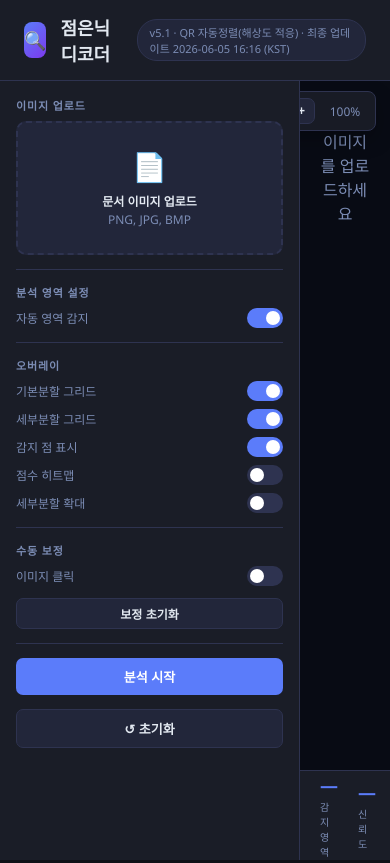
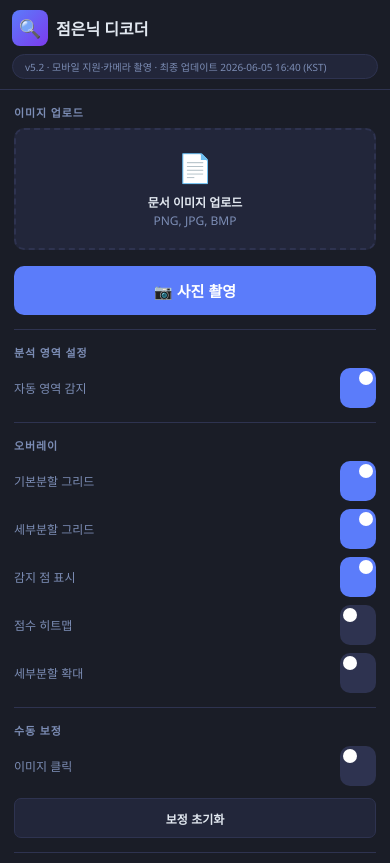
Before and after one commit to Killerb-ai/dot-decoder, a plain HTML site: page index.html in a window 390 px wide. Shown: the top 863 px of the page. Drawn offline with Linux system fonts and the light colour scheme.

Commit message:
v5.2: 모바일 반응형 + 카메라 촬영 버튼
- @media 반응형: 좁은 화면에서 패널 세로 스택, 터치타깃 확대, 헤더/캔버스 조정
- 모바일 전용 '사진 촬영' 버튼(capture=environment, 후면카메라) 추가 → 업로드 대신 카메라 사용
- viewport 기존 존재. 데스크톱 레이아웃·QR자동 디코딩 회귀 없음(22602270 유지)

```diff
--- a/index.html
+++ b/index.html
@@ -416,6 +416,48 @@
       font-size: 11px; color: var(--muted);
       padding: 4px 0;
     }
+
+    /* ── 카메라 촬영 버튼 (모바일) ── */
+    #cameraInput { display: none; }
+    .camera-btn {
+      display: none;               /* 데스크톱 숨김, 모바일 표시 */
+      width: 100%;
+      margin-top: 8px;
+      padding: 14px 12px;
+      border: none; border-radius: var(--radius);
+      background: var(--accent); color: #fff;
+      font-size: 15px; font-weight: 700; cursor: pointer;
+      align-items: center; justify-content: center; gap: 8px;
+      -webkit-tap-highlight-color: transparent;
+    }
+    .camera-btn:active { filter: brightness(0.92); }
+
+    /* ── 모바일 반응형 (≤768px) ── */
+    @media (max-width: 768px) {
+      .header { flex-wrap: wrap; padding: 10px 12px; height: auto; gap: 8px; }
+      .header-badge { font-size: 10px; order: 3; width: 100%; white-space: normal; }
+      .main { flex-direction: column; height: auto; min-height: calc(100vh - 65px); overflow: visible; }
+      .panel-left {
+        width: 100%; min-width: 0; max-width: 100%;
+        border-right: none; border-bottom: 1px solid var(--border);
+        overflow-y: visible; padding: 14px;
+      }
+      .panel-right { min-height: 60vh; }
+      .canvas-area { min-height: 320px; padding: 44px 8px 8px; }
+      .camera-btn { display: flex; }            /* 모바일에서 노출 */
+      .upload-zone { padding: 18px 10px; }
+      .region-fields { grid-template-columns: 1fr 1fr; }
+      .stats-row, .stat { font-size: 12px; }
+      /* 터치 타깃 키우기 */
+      .btn, .toggle, select, input[type=number] { min-height: 40px; }
+      .zoom-toolbar { top: 8px; right: 8px; }
+    }
+    /* 아주 좁은 화면 */
+    @media (max-width: 420px) {
+      .header-title { font-size: 16px; }
+      .canvas-area { min-height: 260px; }
+    }
+
   </style>
 </head>
 <body>
@@ -426,7 +468,7 @@
   <div>
     <div class="header-title">점은닉 디코더</div>
   </div>
-  <div class="header-badge">v5.1 · QR 자동정렬(해상도 적응) · 최종 업데이트 2026-06-05 16:16 (KST)</div>
+  <div class="header-badge">v5.2 · 모바일 지원·카메라 촬영 · 최종 업데이트 2026-06-05 16:40 (KST)</div>
 </div>
 
 <!-- ======================== DECODER TAB ======================== -->
@@ -444,6 +486,8 @@
         </div>
       </div>
       <input type="file" id="fileInput" accept="image/*">
+      <button type="button" class="camera-btn" id="cameraBtn">📷 사진 촬영</button>
+      <input type="file" id="cameraInput" accept="image/*" capture="environment">
     </div>
 
     <hr class="divider">
@@ -2464,6 +2508,12 @@ document.getElementById('uploadZone').addEventListener('click', () =>
   document.getElementById('fileInput').click());
 document.getElementById('fileInput').addEventListener('change', e =>
   e.target.files[0] && loadImage(e.target.files[0]));
+// 모바일 카메라 촬영
+const _camBtn=document.getElementById('cameraBtn'), _camIn=document.getElementById('cameraInput');
+if(_camBtn&&_camIn){
+  _camBtn.addEventListener('click', ()=> _camIn.click());
+  _camIn.addEventListener('change', e=> e.target.files[0] && loadImage(e.target.files[0]));
+}
 
 const uploadZone = document.getElementById('uploadZone');
 uploadZone.addEventListener('dragover', e => { e.preventDefault(); uploadZone.classList.add('drag-over'); });
```
